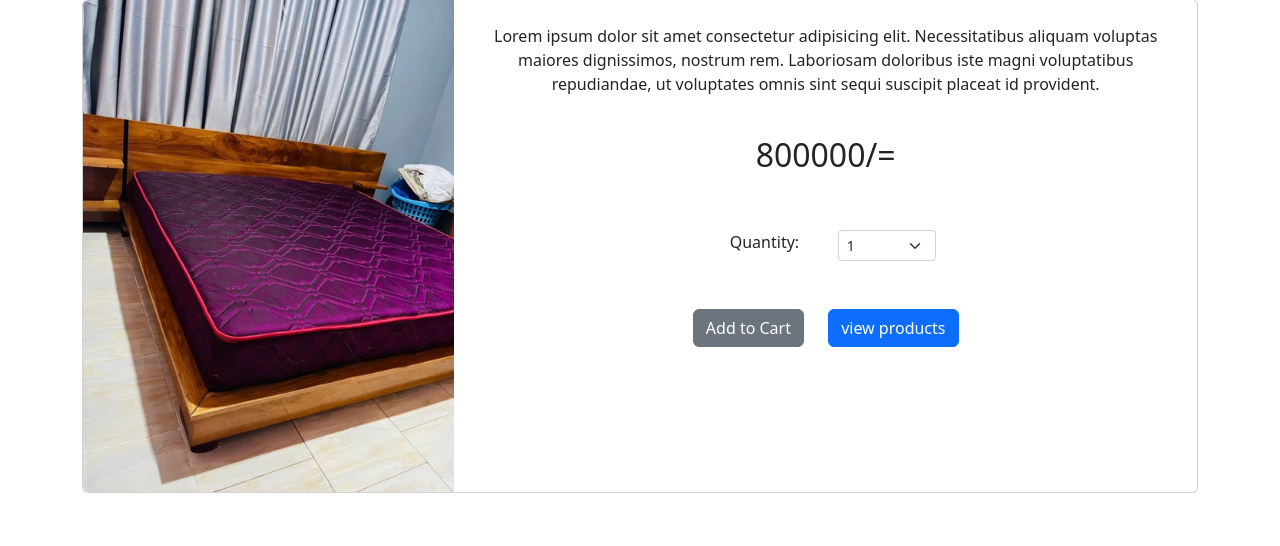
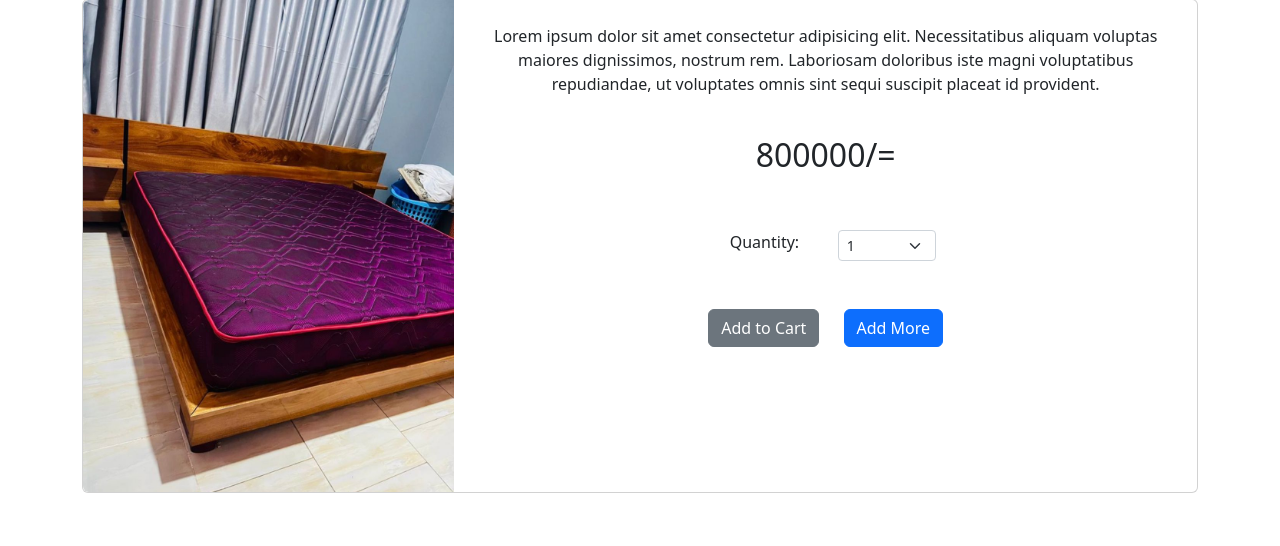
Before and after one commit to kalosius/Dru-Limited, a Django app: page /product/1 in a window 1280 px wide. Shown: the part 113-659 px from the top of the page. Run offline with Django 5.2, Linux system fonts and the light colour scheme; data comes from the database, SQL or seed files in the repository; some libraries are stand-ins or nearby versions.

Commit message:
link for product checkout back to home

```diff
--- a/druu/templates/products/product.html
+++ b/druu/templates/products/product.html
@@ -44,7 +44,8 @@
                             <br><br>
 
                         <button class="btn btn-secondary butn" value="{{ product.id }}" id="add-cart" onclick="search()">Add to Cart</button>
-                        <button class="btn btn-primary" style="margin-left: 20px;">view products</button>
+
+                        <a class="btn btn-primary" href="{% url 'home' %}" style="margin-left: 20px;">Add More</a>
                     </center>
                     </div>
                 </div>
```
